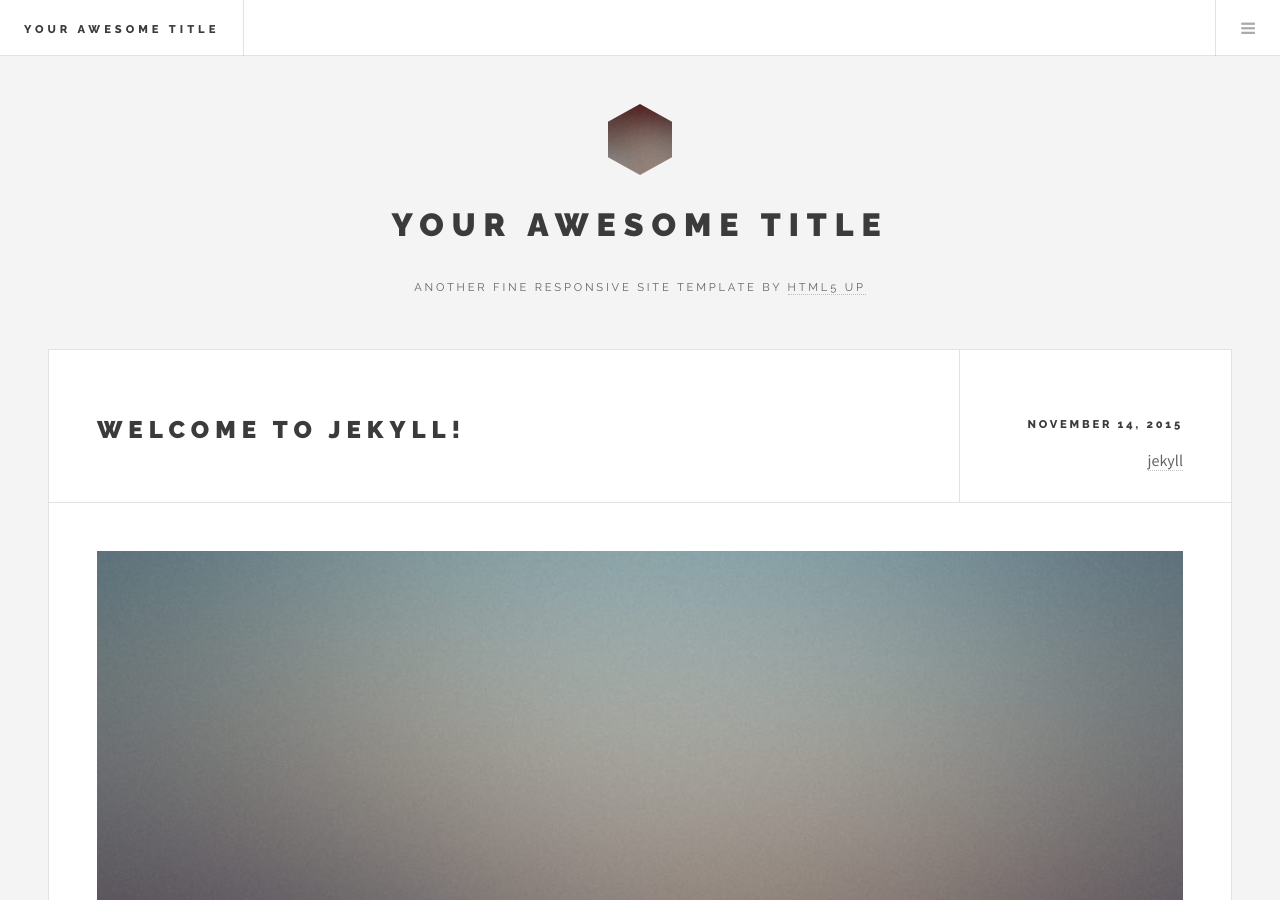
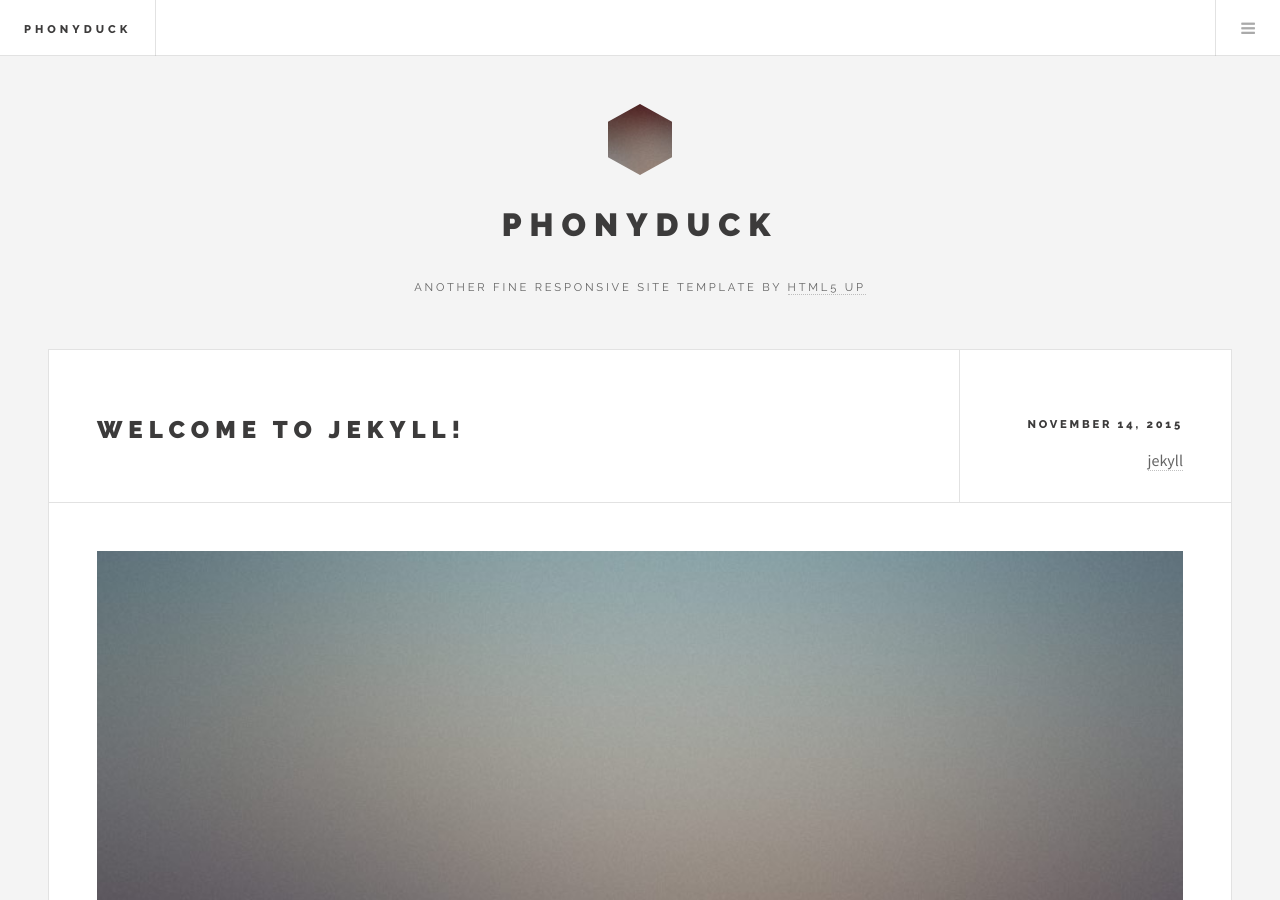
Before and after one commit to phonyduck/phonyduck, a Jekyll site: the page built from index.html, in a window 1280 px wide and 900 px high. Built offline with Jekyll 4.4.1, drawn with Linux system fonts in a browser that asks for light colours; the list of posts is cut into pages by our own code.

```diff
--- a/_config.yml
+++ b/_config.yml
@@ -1,14 +1,14 @@
 # Site settings
-title: Your awesome title
-email: your-email@domain.com
+title: Phonyduck
+email: phonyduck@domain.com
 description: > # this means to ignore newlines until "baseurl:"
   Write an awesome description for your new site here. You can edit this
   line in _config.yml. It will appear in your document head meta (for
   Google search results) and in your feed.xml site description.
 baseurl: "" # the subpath of your site, e.g. /blog/
-url: "http://yourdomain.com" # the base hostname & protocol for your site
-twitter_username: jekyllrb
-github_username:  jekyll
+url: "http://phonyduck.github.io/phonyduck" # the base hostname & protocol for your site
+twitter_username: phonyduck
+github_username:  phonyduck
 
 # Build settings
 markdown: kramdown
```
